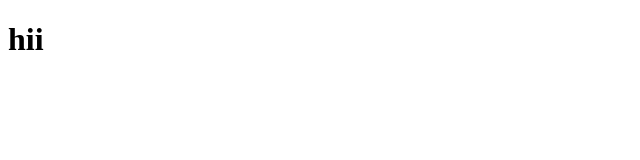
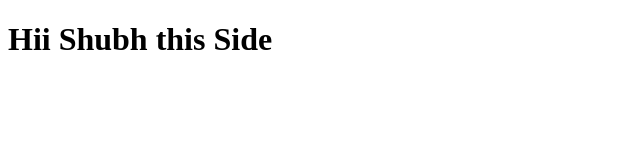
Before and after one commit to shubhamkmt21/okie, a plain HTML site: page index.html in a window 1280 px wide. Shown: the whole page, without its empty margins (0-640 px from the left). Drawn offline with Linux system fonts and the light colour scheme.

Commit message:
first commit

```diff
--- a/index.html
+++ b/index.html
@@ -6,7 +6,7 @@
     <title>Document</title>
 </head>
 <body>
-    <h1>hii<h1>
+    <h1>Hii Shubh this Side<h1>
 
     </body>
 </html>
```
